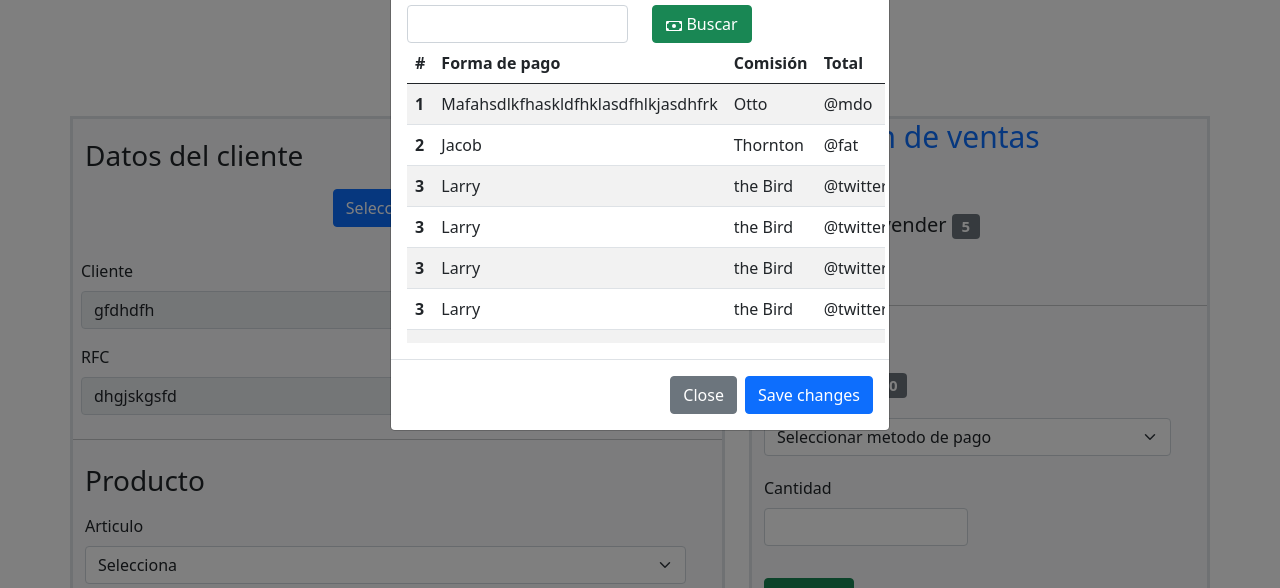
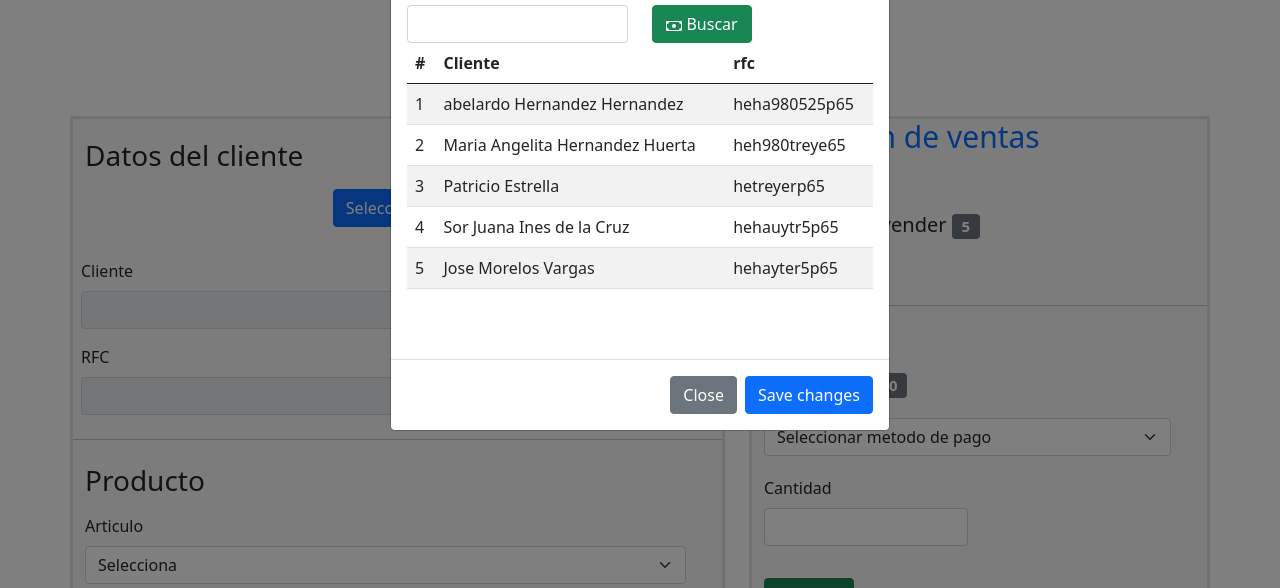
Before and after one commit to osopandacool/punto-de-venta, a plain HTML site: page index.html in a window 1280 px wide. Both pictures are taken after a click on the button "Seleccionar cliente". Shown: the part 135-723 px from the top of the page. Drawn offline with nearby package versions, Linux system fonts and the light colour scheme.

Commit message:
se tiene el archivo de cliente javascript

```diff
--- a/css/style.css
+++ b/css/style.css
@@ -11,5 +11,9 @@ header center#logo img{
 }
 
 /*======================================================
-seccion 2
+tablas
 ========================================================*/
+
+table tr:hover{
+    background: rgba(100, 0, 255, 0.4);
+}
--- a/index.html
+++ b/index.html
@@ -119,7 +119,6 @@
           ========================================================*/-->
           <div class="col-md-7 col-lg-7">
             <form class="row needs-validation  bg-light border border-3" style="margin-bottom: 20px; padding-top: 20px;" novalidate>
-              <!-- cliente -->
               <h3 class="mb-3">Datos del cliente</h3>
               <!--botones seleccionar y restablecer-->
               <div class="row">
@@ -127,7 +126,7 @@
                   <button type="button" class="btn btn-primary me-md-2" data-bs-toggle="modal" data-bs-target="#exampleModal">
                     Seleccionar cliente
                   </button>
-                  <button type="button" class="btn btn-primary">
+                  <button type="reset" class="btn btn-primary" id="reset">
                     Restablecer valores
                   </button>
                 </div>
@@ -164,78 +163,11 @@
                             <thead>
                               <tr>
                                 <th scope="col">#</th>
-                                <th scope="col">Forma de pago</th>
-                                <th scope="col">Comisión</th>
-                                <th scope="col">Total</th>
+                                <th scope="col">Cliente</th>
+                                <th scope="col">rfc</th>
                               </tr>
                             </thead>
-                            <tbody>
-                              <tr>
-                                <th scope="row">1</th>
-                                <td>Mafahsdlkfhaskldfhklasdfhlkjasdhfrk</td>
-                                <td>Otto</td>
-                                <td>@mdo</td>
-                              </tr>
-                              <tr>
-                                <th scope="row">2</th>
-                                <td>Jacob</td>
-                                <td>Thornton</td>
-                                <td>@fat</td>
-                              </tr>
-                              <tr>
-                                <th scope="row">3</th>
-                                <td>Larry</td>
-                                <td>the Bird</td>
-                                <td>@twitter</td>
-                              </tr>
-                              <tr>
-                                <th scope="row">3</th>
-                                <td>Larry</td>
-                                <td>the Bird</td>
-                                <td>@twitter</td>
-                              </tr>
-                              <tr>
-                                <th scope="row">3</th>
-                                <td>Larry</td>
-                                <td>the Bird</td>
-                                <td>@twitter</td>
-                              </tr>
-                              <tr>
-                                <th scope="row">3</th>
-                                <td>Larry</td>
-                                <td>the Bird</td>
-                                <td>@twitter</td>
-                              </tr>
-                              <tr>
-                                <th scope="row">3</th>
-                                <td>Larry</td>
-                                <td>the Bird</td>
-                                <td>@twitter</td>
-                              </tr>
-                              <tr>
-                                <th scope="row">3</th>
-                                <td>Larry</td>
-                                <td>the Bird</td>
-                                <td>@twitter</td>
-                              </tr>
-                              <tr>
-                                <th scope="row">3</th>
-                                <td>Larry</td>
-                                <td>the Bird</td>
-                                <td>@twitter</td>
-                              </tr>
-                              <tr>
-                                <th scope="row">3</th>
-                                <td>Larry</td>
-                                <td>the Bird</td>
-                                <td>@twitter</td>
-                              </tr>
-                              <tr>
-                                <th scope="row">3</th>
-                                <td>Larry</td>
-                                <td>the Bird</td>
-                                <td>@twitter</td>
-                              </tr>
+                            <tbody id="cliente-tabla">
                             </tbody>
                           </table>
                         </div>
@@ -252,15 +184,15 @@
               <div class="row g-3">
                 <div class="col-sm-12">
                   <label for="Nombre" class="form-label">Cliente</label>
-                  <input type="text" class="form-control" id="Nombre" placeholder="" value="gfdhdfh" required readonly>
+                  <input type="text" class="form-control" id="Nombre" placeholder="" required readonly>
                   <div class="invalid-feedback">
                     Se requiere un nombre valido
                   </div>
                 </div>
 
                 <div class="col-sm-12">
-                  <label for="apellido" class="form-label">RFC</label>
-                  <input type="text" class="form-control" id="apellido" placeholder="" value="dhgjskgsfd" required readonly>
+                  <label for="RFC" class="form-label">RFC</label>
+                  <input type="text" class="form-control" id="RFC" placeholder="" required readonly>
                   <div class="invalid-feedback">
                     se requiere un RFC valido
                   </div>
@@ -364,6 +296,7 @@
         </section>
 
     </div>
+    <script src="js/tablaCliente.js"></script>
     <script src="https://cdn.jsdelivr.net/npm/bootstrap@5.0.2/dist/js/bootstrap.bundle.min.js" integrity="sha384-MrcW6ZMFYlzcLA8Nl+NtUVF0sA7MsXsP1UyJoMp4YLEuNSfAP+JcXn/tWtIaxVXM" crossorigin="anonymous"></script>
     <script src="js/form-validation.js"></script>
   </body>
--- /dev/null
+++ b/js/agregarCarrito.js
@@ -0,0 +1,6 @@
+(function () {
+    var forms = document.getElementById();
+
+
+
+  })()
--- /dev/null
+++ b/js/tablaCliente.js
@@ -0,0 +1,42 @@
+//añadir filas a la tabla
+TableRow="<tr><td>1</td><td>abelardo Hernandez Hernandez</td><td>heha980525p65</td></tr>";
+var Elemento = document.createElement("tr");
+Elemento.innerHTML = TableRow;
+document.getElementById("cliente-tabla").appendChild(Elemento);
+
+TableRow="<tr><td>2</td><td>Maria Angelita Hernandez Huerta</td><td>heh980treye65</td></tr>";
+var Elemento = document.createElement("tr");
+Elemento.innerHTML = TableRow;
+document.getElementById("cliente-tabla").appendChild(Elemento);
+
+TableRow="<tr><td>3</td><td>Patricio Estrella</td><td>hetreyerp65</td></tr>";
+var Elemento = document.createElement("tr");
+Elemento.innerHTML = TableRow;
+document.getElementById("cliente-tabla").appendChild(Elemento);
+
+TableRow="<tr><td>4</td><td>Sor Juana Ines de la Cruz</td><td>hehauytr5p65</td></tr>";
+var Elemento = document.createElement("tr");
+Elemento.innerHTML = TableRow;
+document.getElementById("cliente-tabla").appendChild(Elemento);
+
+TableRow="<tr><td>5</td><td>Jose Morelos Vargas</td><td>hehayter5p65</td></tr>";
+var Elemento = document.createElement("tr");
+Elemento.innerHTML = TableRow;
+document.getElementById("cliente-tabla").appendChild(Elemento);
+
+//funcion para detectar si se dio clic en alguna fila de la tabla
+
+function addRowHandlers() {
+  var rows = document.getElementById("cliente-tabla").rows;
+  for (i = 0; i < rows.length; i++) {
+      rows[i].onclick = function(){ return function(){
+             var nombre = this.cells[1].innerHTML;
+             var rfc = this.cells[2].innerHTML;
+             document.getElementById("Nombre").value = nombre;
+             document.getElementById("RFC").value = rfc;
+      };}(rows[i]);
+  }
+}
+
+
+window.onload = addRowHandlers();  //cualquier clic llama a esta función
```
Also changed, not shown: prueba.html (added, +13 -0 lines), js/total.js (deleted).
